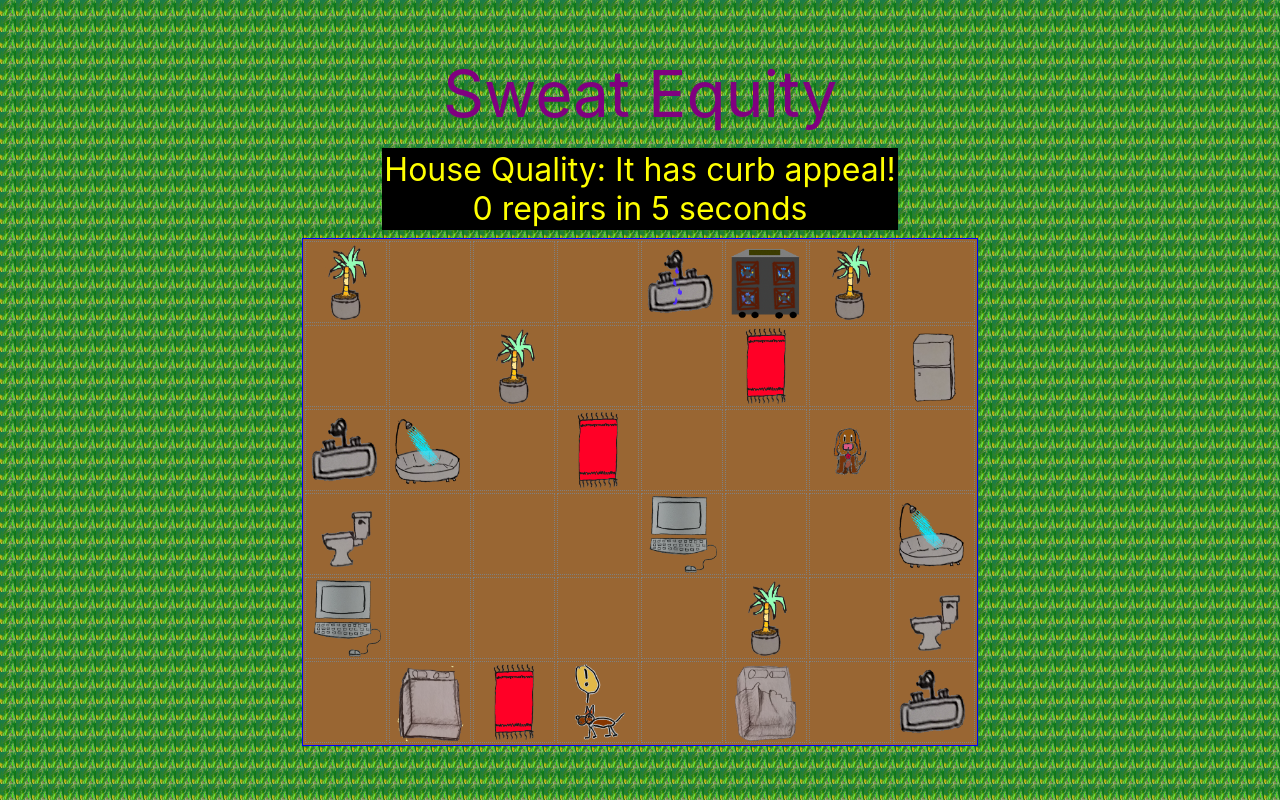
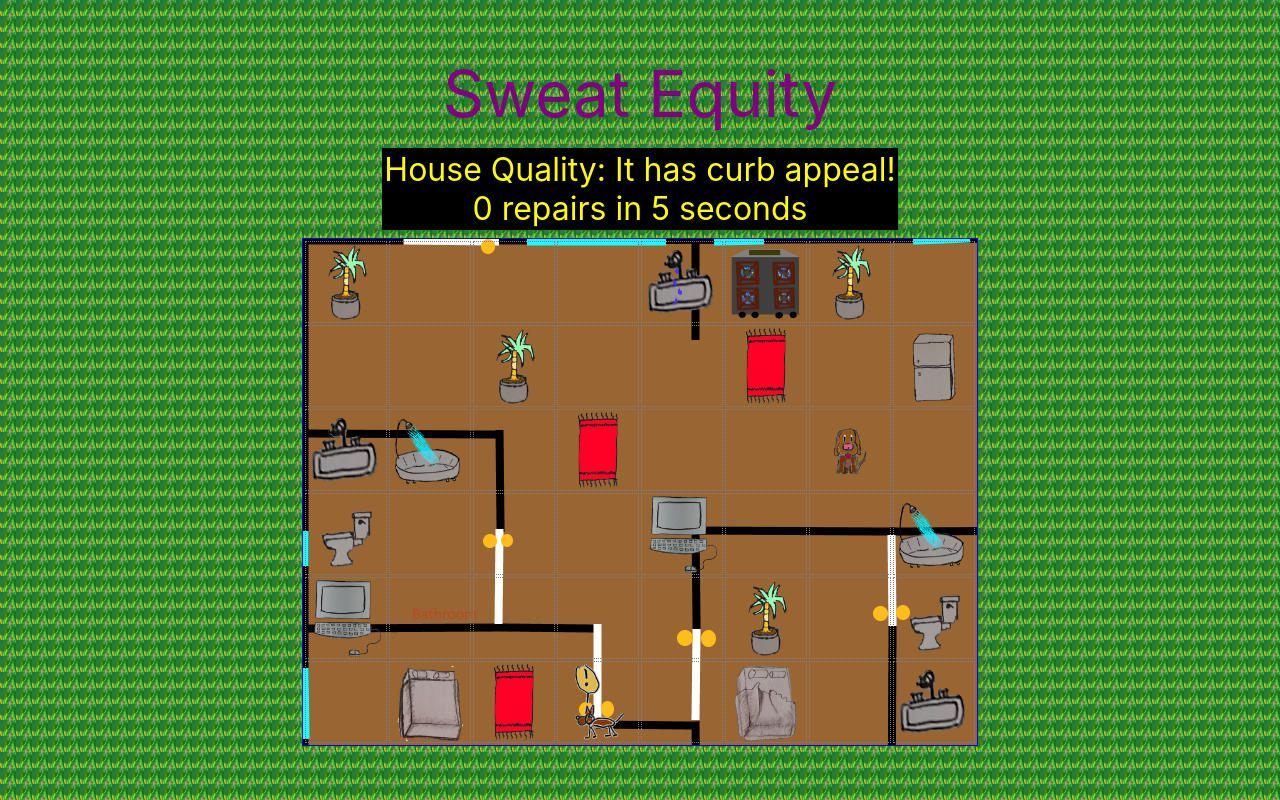
Before and after one commit to addison-grant/sweat-equity-2, a React (Create React App) app: page / in a window 1280 px wide. Built offline with nearby package versions, Linux system fonts and the light colour scheme; no server answers.

Commit message:
added floor plan image.

```diff
--- a/src/components/House.css
+++ b/src/components/House.css
@@ -27,6 +27,7 @@
 .House-main {
   border: 1px solid blue;
   background-color: #996633;
+  background-image: url("../img/floorPlan.PNG");
 }
 
 .House-plot {
```
Also changed, not shown: src/img/floorPlan.PNG (added).
